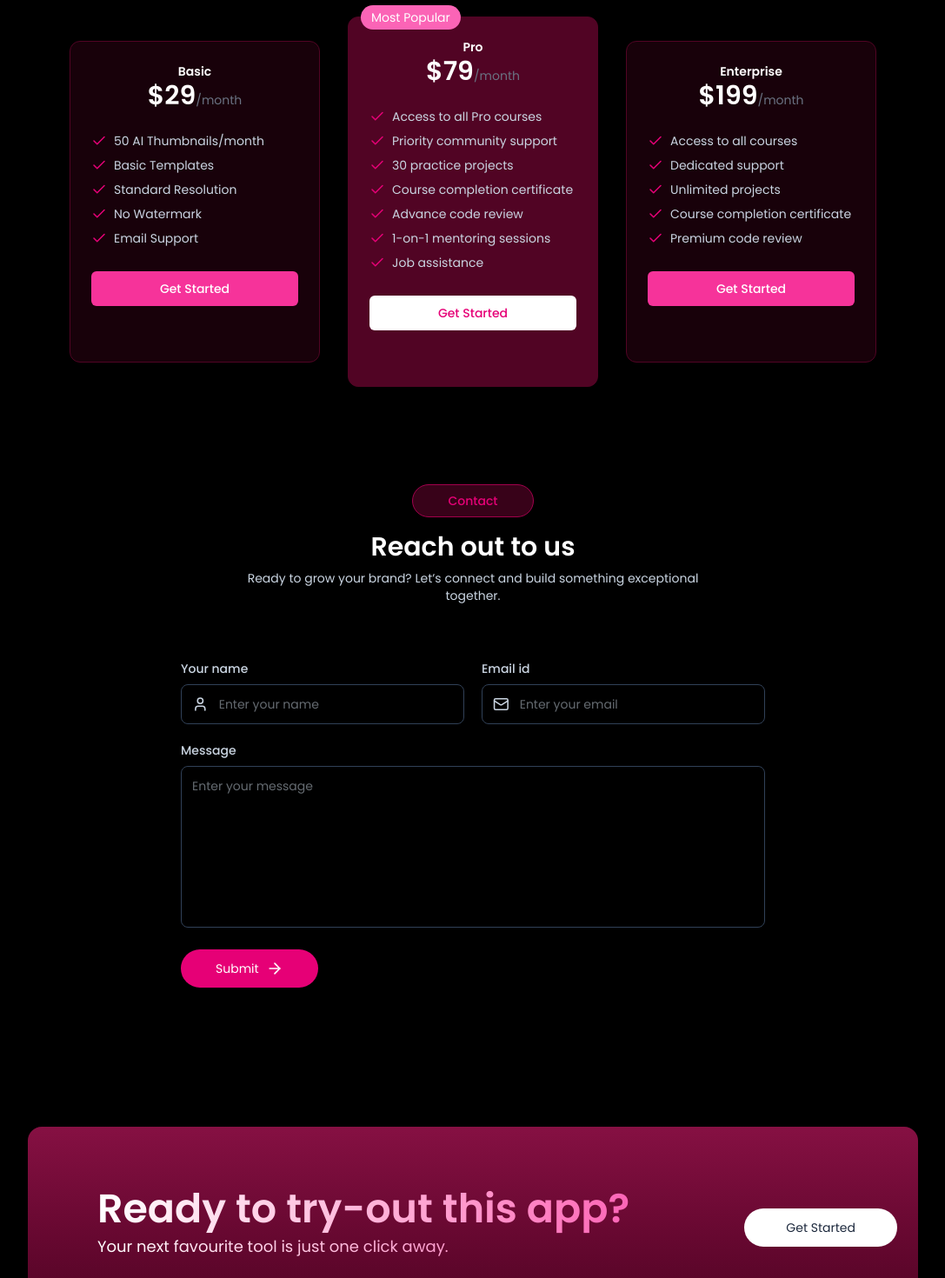
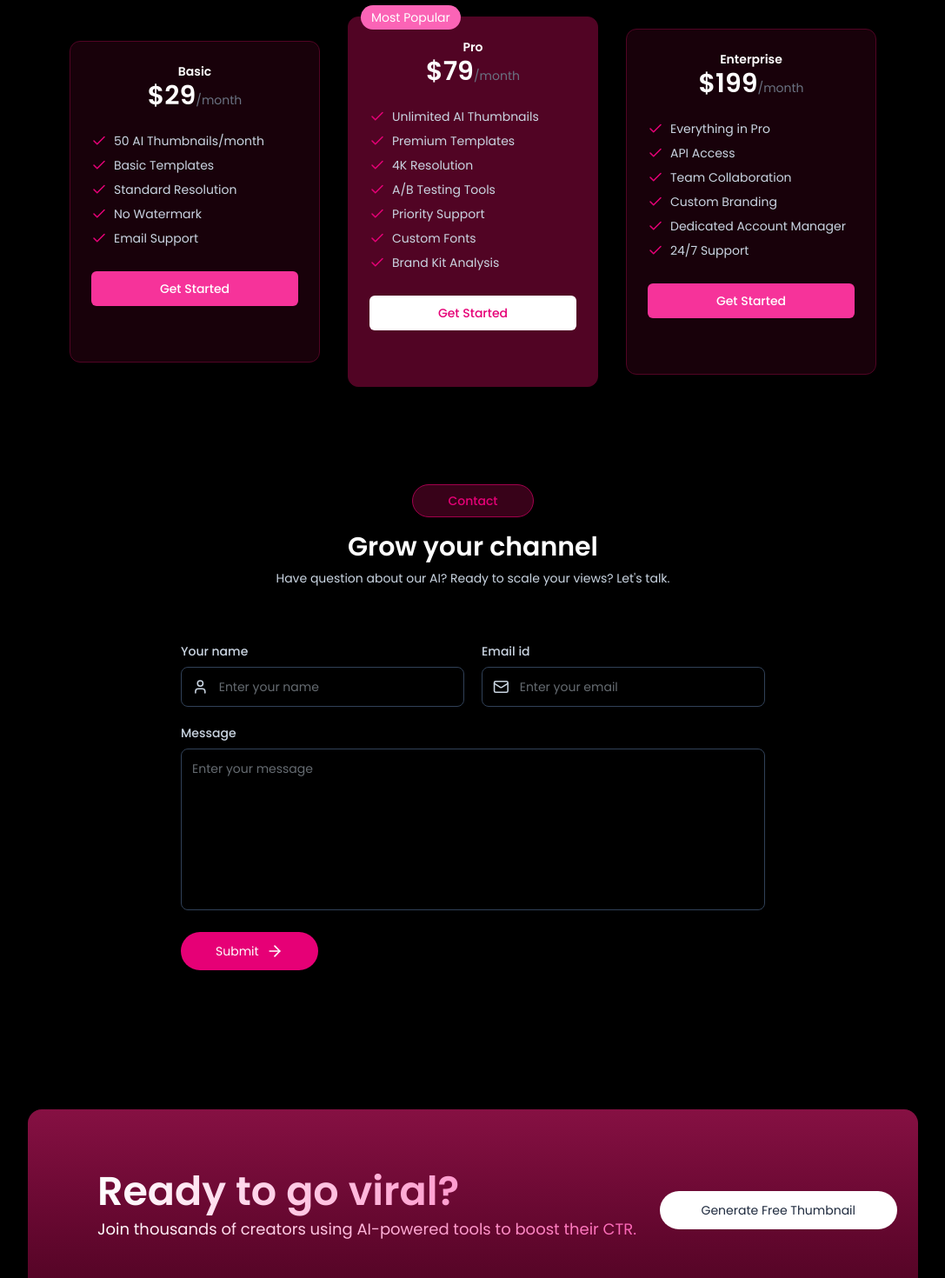
Before and after one commit to Istekhar-Arkam/AI-Thumbnail-Generator-App, a React (Vite) app in the folder Frontend/: page / in a window 1280 px wide. Shown: the part 3540-5010 px from the top of the page at 87% size, without its empty margins (96-1183 px from the left). Built offline with nearby package versions, Linux system fonts and the light colour scheme.

Commit message:
feat: Update pricing plans and enhance CTA and Contact sections with new content and layout

```diff
--- a/Frontend/src/data/pricing.ts
+++ b/Frontend/src/data/pricing.ts
@@ -10,36 +10,37 @@ export const pricingData: IPricing[] = [
       "Basic Templates",
       "Standard Resolution",
       "No Watermark",
-            "Email Support"
+      "Email Support",
     ],
-        mostPopular: false
+    mostPopular: false,
   },
   {
     name: "Pro",
     price: 79,
     period: "month",
     features: [
-            "Access to all Pro courses",
-            "Priority community support",
-            "30 practice projects",
-            "Course completion certificate",
-            "Advance code review",
-            "1-on-1 mentoring sessions",
-            "Job assistance"
+      "Unlimited AI Thumbnails",
+      "Premium Templates",
+      "4K Resolution",
+      "A/B Testing Tools",
+      "Priority Support",
+      "Custom Fonts",
+      "Brand Kit Analysis",
     ],
-        mostPopular: true
+    mostPopular: true,
   },
   {
     name: "Enterprise",
     price: 199,
     period: "month",
     features: [
-            "Access to all courses",
-            "Dedicated support",
-            "Unlimited projects",
-            "Course completion certificate",
-            "Premium code review"
+      "Everything in Pro",
+      "API Access",
+      "Team Collaboration",
+      "Custom Branding",
+      "Dedicated Account Manager",
+      "24/7 Support",
     ],
-        mostPopular: false
-    }
+    mostPopular: false,
+  },
 ];
--- a/Frontend/src/sections/CTASection.tsx
+++ b/Frontend/src/sections/CTASection.tsx
@@ -1,39 +1,46 @@
-'use client'
+"use client";
 import { motion } from "motion/react";
+import { useNavigate } from "react-router-dom";
 
 export default function CTASection() {
+  const navigate = useNavigate();
   return (
-        <motion.div className="max-w-5xl py-16 mt-40 md:pl-20 md:w-full max-md:mx-4 md:mx-auto flex flex-col md:flex-row max-md:gap-6 items-center justify-between text-left bg-linear-to-b from-pink-900 to-pink-950 rounded-2xl p-6 text-white"
+    <motion.div
+      className="max-w-5xl py-16 mt-40 md:pl-20 md:w-full max-md:mx-4 md:mx-auto flex flex-col md:flex-row max-md:gap-6 items-center justify-between text-left bg-linear-to-b from-pink-900 to-pink-950 rounded-2xl p-6 text-white"
       initial={{ y: 150, opacity: 0 }}
       whileInView={{ y: 0, opacity: 1 }}
       viewport={{ once: true }}
       transition={{ type: "spring", stiffness: 320, damping: 70, mass: 1 }}
     >
       <div>
-                <motion.h1 className="text-4xl md:text-[46px] md:leading-15 font-semibold bg-linear-to-r from-white to-pink-400 text-transparent bg-clip-text"
+        <motion.h1
+          className="text-4xl md:text-[46px] md:leading-15 font-semibold bg-linear-to-r from-white to-pink-400 text-transparent bg-clip-text"
           initial={{ y: 80, opacity: 0 }}
           whileInView={{ y: 0, opacity: 1 }}
           viewport={{ once: true }}
           transition={{ type: "spring", stiffness: 280, damping: 70, mass: 1 }}
         >
-                    Ready to try-out this app?
+          Ready to go viral?
         </motion.h1>
-                <motion.p className="bg-linear-to-r from-white to-pink-400 text-transparent bg-clip-text text-lg"
+        <motion.p
+          className="bg-linear-to-r from-white to-pink-400 text-transparent bg-clip-text text-lg"
           initial={{ y: 80, opacity: 0 }}
           whileInView={{ y: 0, opacity: 1 }}
           viewport={{ once: true }}
           transition={{ type: "spring", stiffness: 200, damping: 70, mass: 1 }}
         >
-                    Your next favourite tool is just one click away.
+          Join thousands of creators using AI-powered tools to boost their CTR.
         </motion.p>
       </div>
-            <motion.button className="px-12 py-3 text-slate-800 bg-white hover:bg-slate-200 rounded-full text-sm mt-4"
+      <motion.button
+        onClick={() => navigate("/generate")}
+        className="px-12 py-3 text-slate-800 bg-white hover:bg-slate-200 rounded-full text-sm mt-4"
         initial={{ y: 80, opacity: 0 }}
         whileInView={{ y: 0, opacity: 1 }}
         viewport={{ once: true }}
         transition={{ type: "spring", stiffness: 280, damping: 70, mass: 1 }}
       >
-                Get Started
+        Generate Free Thumbnail
       </motion.button>
     </motion.div>
   );
--- a/Frontend/src/sections/ContactSection.tsx
+++ b/Frontend/src/sections/ContactSection.tsx
@@ -1,4 +1,4 @@
-'use client'
+"use client";
 import SectionTitle from "../components/SectionTitle";
 import { ArrowRightIcon, MailIcon, UserIcon } from "lucide-react";
 import { motion } from "motion/react";
@@ -6,18 +6,30 @@ import { motion } from "motion/react";
 export default function ContactSection() {
   return (
     <div className="px-4 md:px-16 lg:px-24 xl:px-32">
-            <SectionTitle text1="Contact" text2="Reach out to us" text3="Ready to grow your brand? Let’s connect and build something exceptional together." />
-            <form onSubmit={(e) => e.preventDefault()} className='grid sm:grid-cols-2 gap-3 sm:gap-5 max-w-2xl mx-auto text-slate-300 mt-16 w-full' >
+      <SectionTitle
+        text1="Contact"
+        text2="Grow your channel"
+        text3="Have question about our AI? Ready to scale your views? Let's talk."
+      />
+      <form
+        onSubmit={(e) => e.preventDefault()}
+        className="grid sm:grid-cols-2 gap-3 sm:gap-5 max-w-2xl mx-auto text-slate-300 mt-16 w-full"
+      >
         <motion.div
           initial={{ y: 150, opacity: 0 }}
           whileInView={{ y: 0, opacity: 1 }}
           viewport={{ once: true }}
           transition={{ type: "spring", stiffness: 320, damping: 70, mass: 1 }}
         >
-                    <p className='mb-2 font-medium'>Your name</p>
-                    <div className='flex items-center pl-3 rounded-lg border border-slate-700 focus-within:border-pink-500'>
-                        <UserIcon className='size-5' />
-                        <input name='name' type="text" placeholder='Enter your name' className='w-full p-3 outline-none' />
+          <p className="mb-2 font-medium">Your name</p>
+          <div className="flex items-center pl-3 rounded-lg border border-slate-700 focus-within:border-pink-500">
+            <UserIcon className="size-5" />
+            <input
+              name="name"
+              type="text"
+              placeholder="Enter your name"
+              className="w-full p-3 outline-none"
+            />
           </div>
         </motion.div>
 
@@ -27,24 +39,37 @@ export default function ContactSection() {
           viewport={{ once: true }}
           transition={{ type: "spring", stiffness: 280, damping: 70, mass: 1 }}
         >
-                    <p className='mb-2 font-medium'>Email id</p>
-                    <div className='flex items-center pl-3 rounded-lg border border-slate-700 focus-within:border-pink-500'>
-                        <MailIcon className='size-5' />
-                        <input name='email' type="email" placeholder='Enter your email' className='w-full p-3 outline-none' />
+          <p className="mb-2 font-medium">Email id</p>
+          <div className="flex items-center pl-3 rounded-lg border border-slate-700 focus-within:border-pink-500">
+            <MailIcon className="size-5" />
+            <input
+              name="email"
+              type="email"
+              placeholder="Enter your email"
+              className="w-full p-3 outline-none"
+            />
           </div>
         </motion.div>
 
-                <motion.div className='sm:col-span-2'
+        <motion.div
+          className="sm:col-span-2"
           initial={{ y: 150, opacity: 0 }}
           whileInView={{ y: 0, opacity: 1 }}
           viewport={{ once: true }}
           transition={{ type: "spring", stiffness: 240, damping: 70, mass: 1 }}
         >
-                    <p className='mb-2 font-medium'>Message</p>
-                    <textarea name='message' rows={8} placeholder='Enter your message' className='focus:border-pink-500 resize-none w-full p-3 outline-none rounded-lg border border-slate-700' />
+          <p className="mb-2 font-medium">Message</p>
+          <textarea
+            name="message"
+            rows={8}
+            placeholder="Enter your message"
+            className="focus:border-pink-500 resize-none w-full p-3 outline-none rounded-lg border border-slate-700"
+          />
         </motion.div>
 
-                <motion.button type='submit' className='w-max flex items-center gap-2 bg-pink-600 hover:bg-pink-700 text-white px-10 py-3 rounded-full'
+        <motion.button
+          type="submit"
+          className="w-max flex items-center gap-2 bg-pink-600 hover:bg-pink-700 text-white px-10 py-3 rounded-full"
           initial={{ y: 150, opacity: 0 }}
           whileInView={{ y: 0, opacity: 1 }}
           viewport={{ once: true }}
```
Lines whose indentation alone changed are shown as unchanged.
